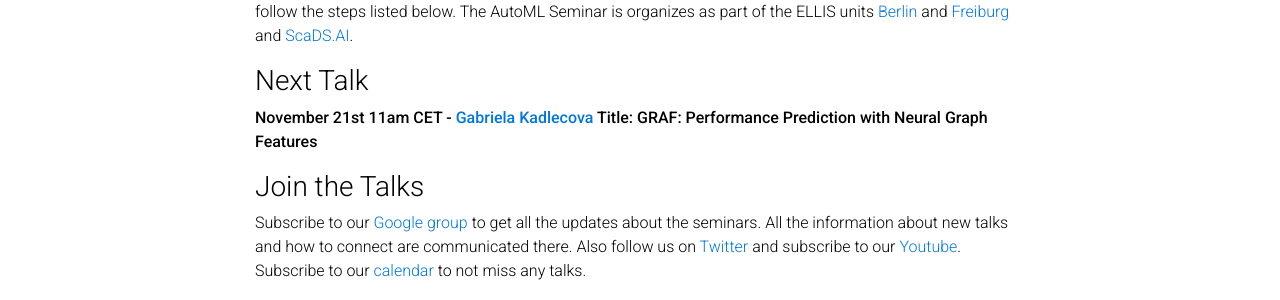
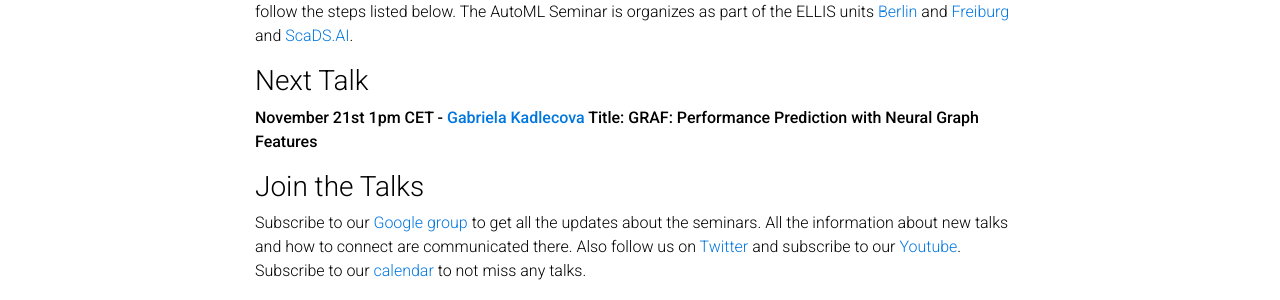
Before and after one commit to AutoML-Seminars/AutoML-Seminars.github.io, a Jekyll site: the page built from _pages/about.md, in a window 1280 px wide and 1393 px high. Shown: the part 401-701 px from the top of the window. Built offline with Jekyll 4.4.1, drawn with Linux system fonts in a browser that asks for light colours; comment, search, counter and statistics services are not loaded; a style sheet for code colours, icons or effects is not loaded.

Commit message:
update time

```diff
--- a/_pages/about.md
+++ b/_pages/about.md
@@ -21,7 +21,7 @@ The AutoML Seminar is organizes as part of the ELLIS units [Berlin](https://elli
 
 ### Next Talk
 
-**November 21st 11am CET - [Gabriela Kadlecova](https://gabikadlecova.github.io/) Title: GRAF: Performance Prediction with Neural Graph Features**
+**November 21st 1pm CET - [Gabriela Kadlecova](https://gabikadlecova.github.io/) Title: GRAF: Performance Prediction with Neural Graph Features**
 
 
 
```
Also changed, not shown: _pages/schedule.md (+1 -1 lines).
